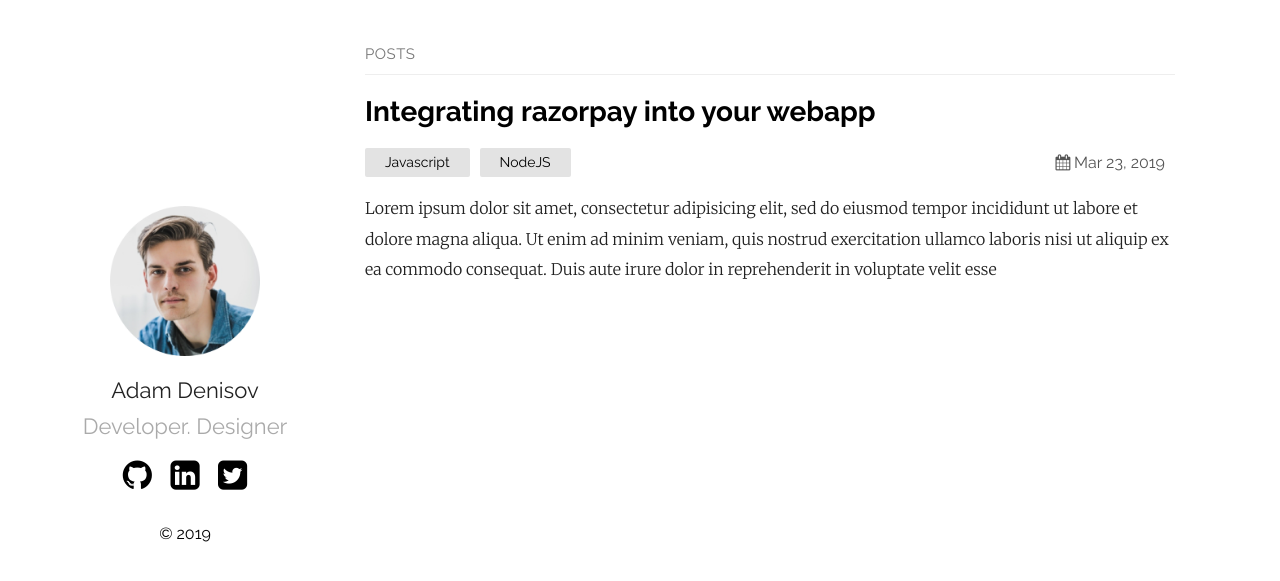
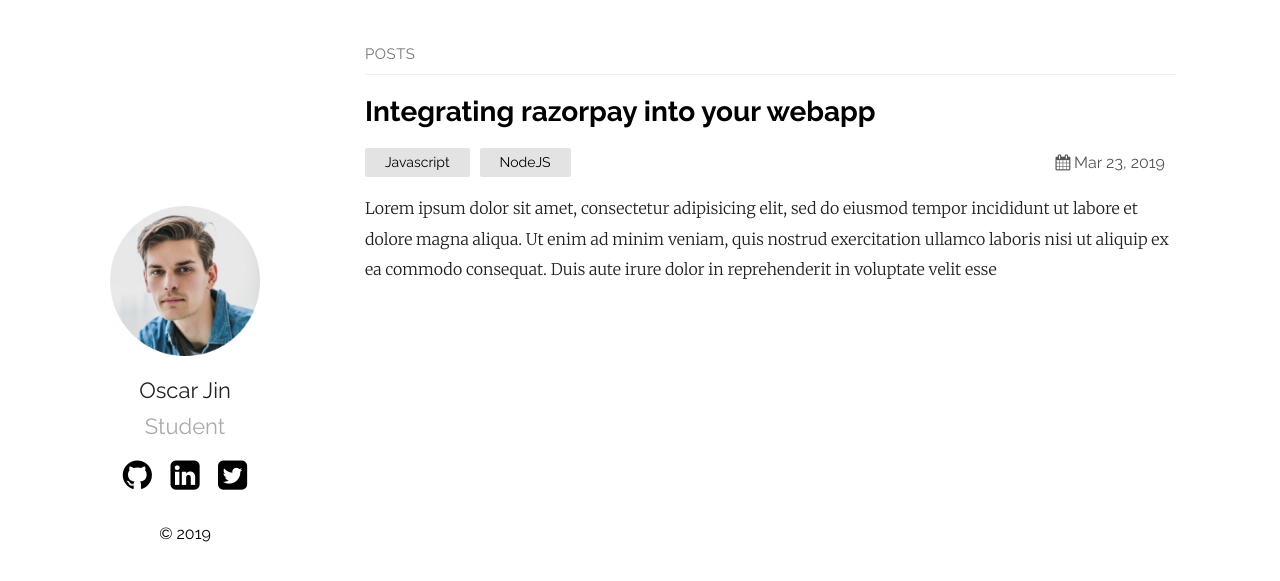
Before and after one commit to OscarJin/OscarJin.github.io, a Jekyll site: the page built from index.md, in a window 1280 px wide. Shown: the top 581 px of the page. Built offline with Jekyll 4.4.1, drawn with Linux system fonts in a browser that asks for light colours.

Commit message:
Update _config.yml

```diff
--- a/_config.yml
+++ b/_config.yml
@@ -1,5 +1,5 @@
-title: Your awesome title
-author: GitHub User
+title: Oscar Jin's Blog
+author: Oscar Jin
 email: your-email@domain.com
 description: > # this means to ignore newlines until "show_exerpts:"
   Write an awesome description for your new site here. You can edit this
@@ -12,16 +12,16 @@ show_excerpts: true # set to true to show excerpts on the homepage
 sass:
   sass_dir: _sass
 plainwhite:
-  name: Adam Denisov
-  tagline: Developer. Designer
+  name: Oscar Jin
+  tagline: Student
   date_format: "%b %-d, %Y"
   sitemap: true # set to true to generate sitemap.xml content
 
   # generate social links in footer
   social_links:
-    twitter: thelehhman
-    github:  thelehhman
-    linkedIn: in/thelehhman
+    twitter: OscarJin0908
+    github:  OscarJin
+    #linkedIn: in/thelehhman
     rss: rss
     # dribbble: jekyll
     # facebook: jekyll
```
